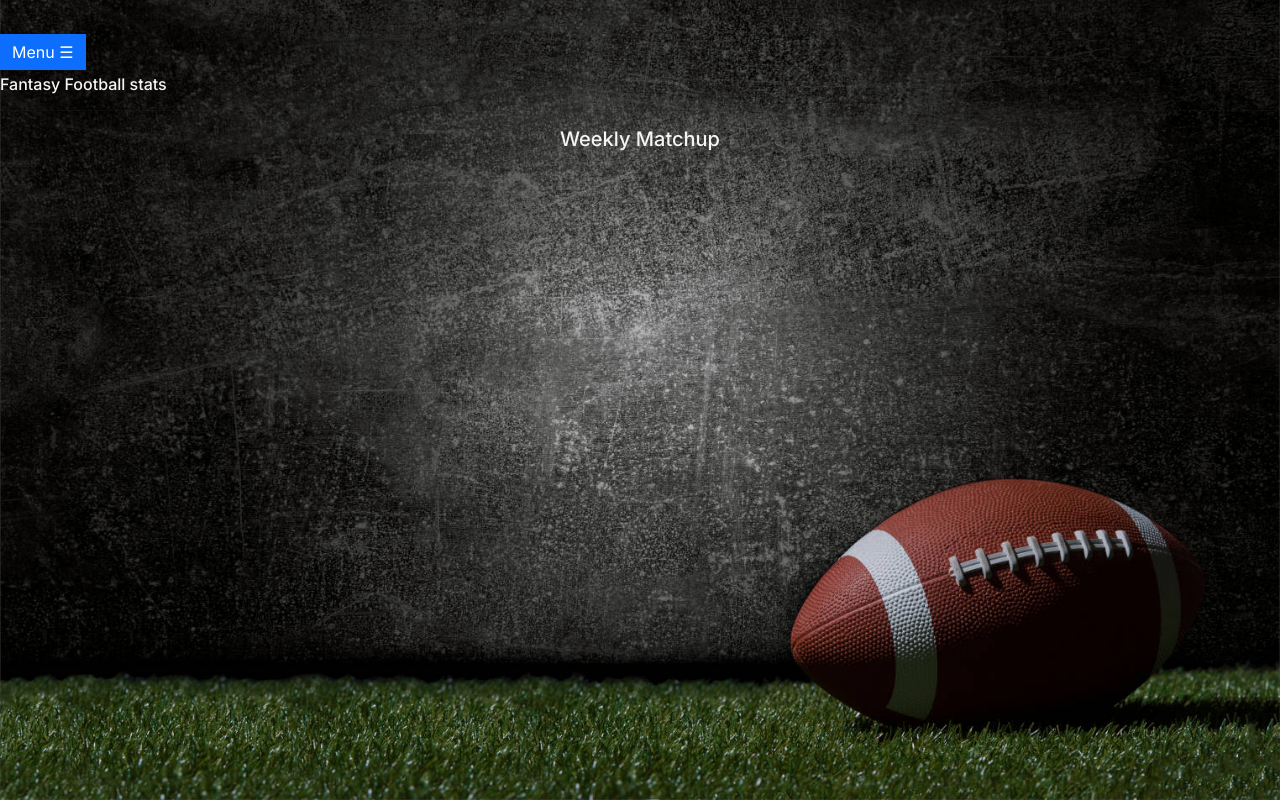
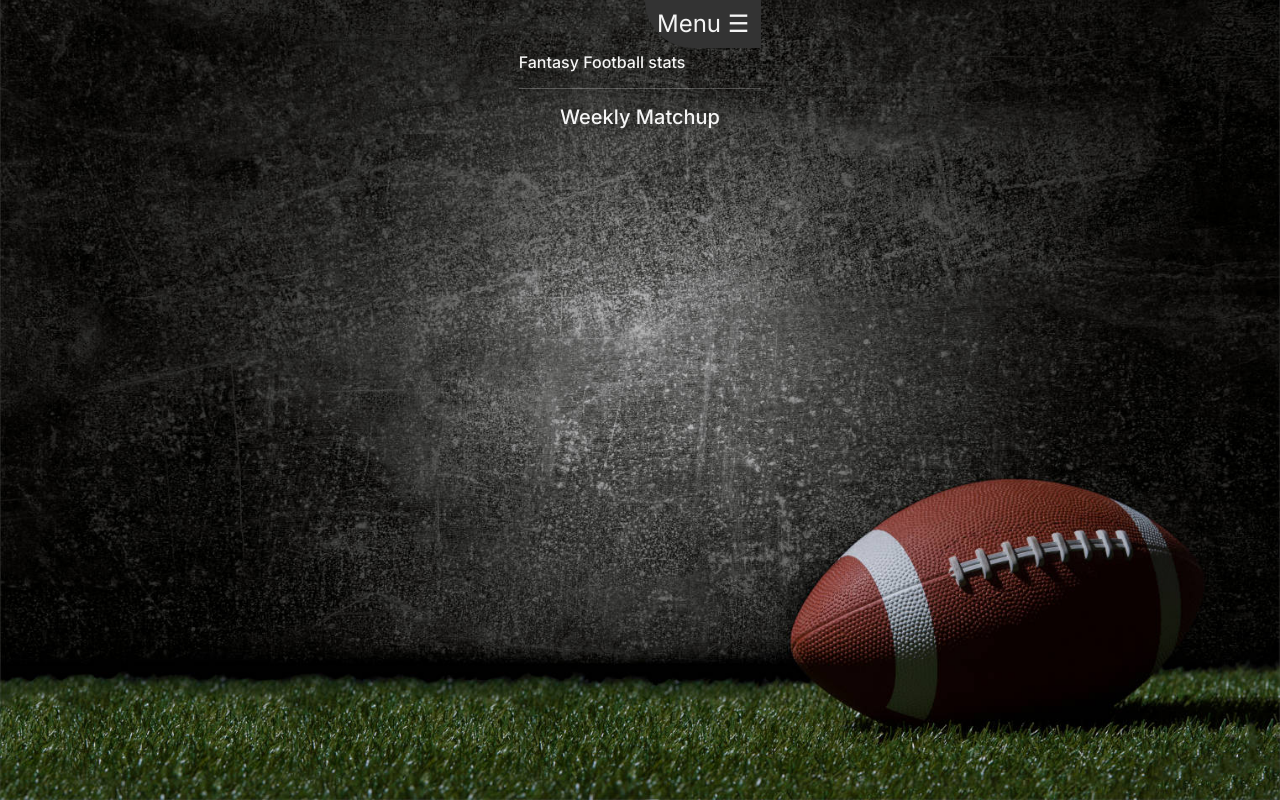
Before and after one commit to CarolinaGuy89/gvl-ff-nextjs, a Next.js app: page /1/matchup in a window 1280 px wide. Built offline with nearby package versions, Linux system fonts and the light colour scheme.

Commit message:
Update globals.css

```diff
--- a/app/globals.css
+++ b/app/globals.css
@@ -1,3 +1,63 @@
+
+/* Reset some default styles to ensure consistency across browsers */
+body,
+h1,
+h2,
+h3,
+p {
+  margin: 0;
+  padding: 0;
+}
+
+
+/*
+  1. Use a more-intuitive box-sizing model.
+*/
+*, *::before, *::after {
+  box-sizing: border-box;
+}
+/*
+  2. Remove default margin
+*/
+* {
+  margin: 0;
+}
+/*
+  Typographic tweaks!
+  3. Add accessible line-height
+  4. Improve text rendering
+*/
+body {
+  line-height: 1.5;
+  -webkit-font-smoothing: antialiased;
+}
+/*
+  5. Improve media defaults
+*/
+img, picture, video, canvas, svg {
+  display: block;
+  max-width: 100%;
+}
+/*
+  6. Remove built-in form typography styles
+*/
+input, button, textarea, select {
+  font: inherit;
+}
+/*
+  7. Avoid text overflows
+*/
+p, h1, h2, h3, h4, h5, h6 {
+  overflow-wrap: break-word;
+}
+/*
+  8. Create a root stacking context
+*/
+#root, #__next {
+  isolation: isolate;
+}
+
+
 :root {
   background-image: url('../public/background.jpg');
   background-size: cover;
@@ -6,6 +66,7 @@
   background-attachment: fixed;
   color: whitesmoke;
   font-family: Arial, Helvetica, sans-serif;
+  min-width: 320px;
 }
 
 h1 {
@@ -23,6 +84,7 @@
 
   margin-block-end: -15px;
   padding-top: 1em;
+  font-size: 18px;
 }
 
 h6 {
@@ -30,16 +92,23 @@
   margin-bottom: 0%;
 }
 
+body {
+  color: whitesmoke;
+  margin: 0px;
+  display: flex;
+  justify-content: center;
+  }
+
 table {
   background-color: rgba(0, 0, 0, 0.45);
-  border-collapse: collapse;
-  border: solid whitesmoke;
+  border-collapse: separate;
+  border-radius: 15px;
+  border: 5px solid whitesmoke;
 
 }
 
 thead {
     background-color: rgba(0, 0, 0, 0.55);
-
 }
 
 th {
@@ -49,8 +118,13 @@
 tr {
   padding: 5px;
   text-align: center;
-  border-bottom: groove rgba(245, 245, 245, 0.247)
+
 }
+
+tr:nth-child(even) {
+  background-color: rgba(255,255, 255, 0.20);
+}
+
 .chartTitle {
   text-align: center;
 }
@@ -61,14 +135,52 @@
   grid-template-columns: 1fr 1fr;
   grid-gap: 10px;
   text-align: center;
+  color: black;
 }
 
 .leagueCard {
   background-color: rgba(255, 255, 255, .6);
   border-radius: 10px;
   box-shadow: .5rem .5rem .5rem #00000090;
+  width: 90%;
 }
 
 .leagueCard.link {
   width: 20%;
 }
+
+.chartStandings {
+  margin-left: auto;
+  margin-right: auto;
+}
+
+.pageTitle {
+  display: grid;
+  grid-template-columns: 1fr 1fr;
+  grid-gap: 10px;
+}
+
+.menu-bar {
+  background-color: rgba(0, 0, 0, 0);
+  overflow: auto;
+  flex: 2;
+  display: flex;
+  grid-template-columns: 50% 50%;
+  flex-direction: column;
+}
+
+.menu-bar button {
+  text-align: center;
+  transition: all 0.3s ease;
+  background-color: #333;
+  color: whitesmoke;
+  font-size: 1.5rem;
+  width: 100%; /* Make buttons take the full width of the .league-bar */
+  border-bottom-left-radius: 5vw;
+}
+
+.menu-bar button:hover {
+  background-color: rgba(200, 255, 227, 0.719);
+  color: black;
+  font-weight: bold;
+}
```
